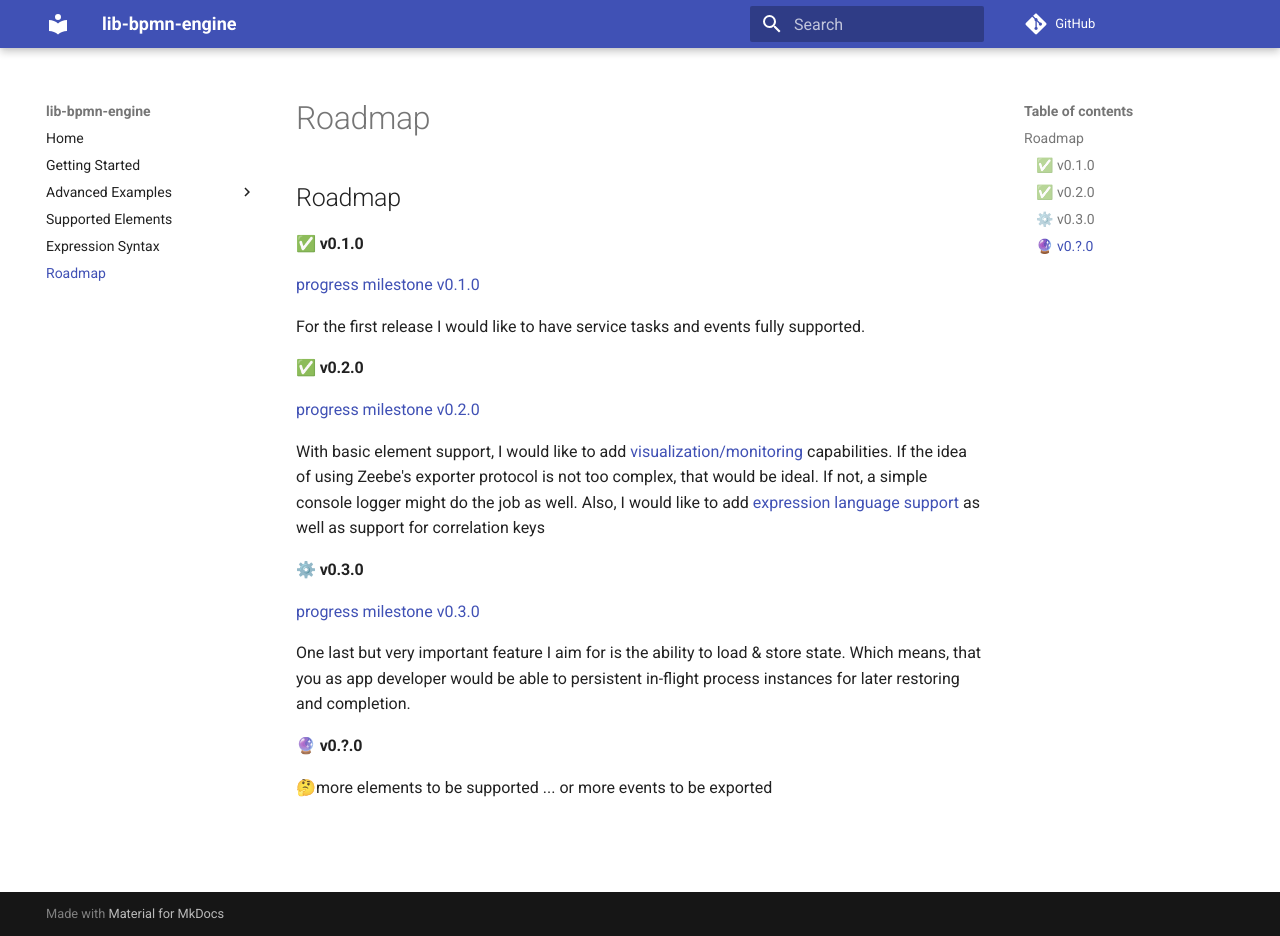
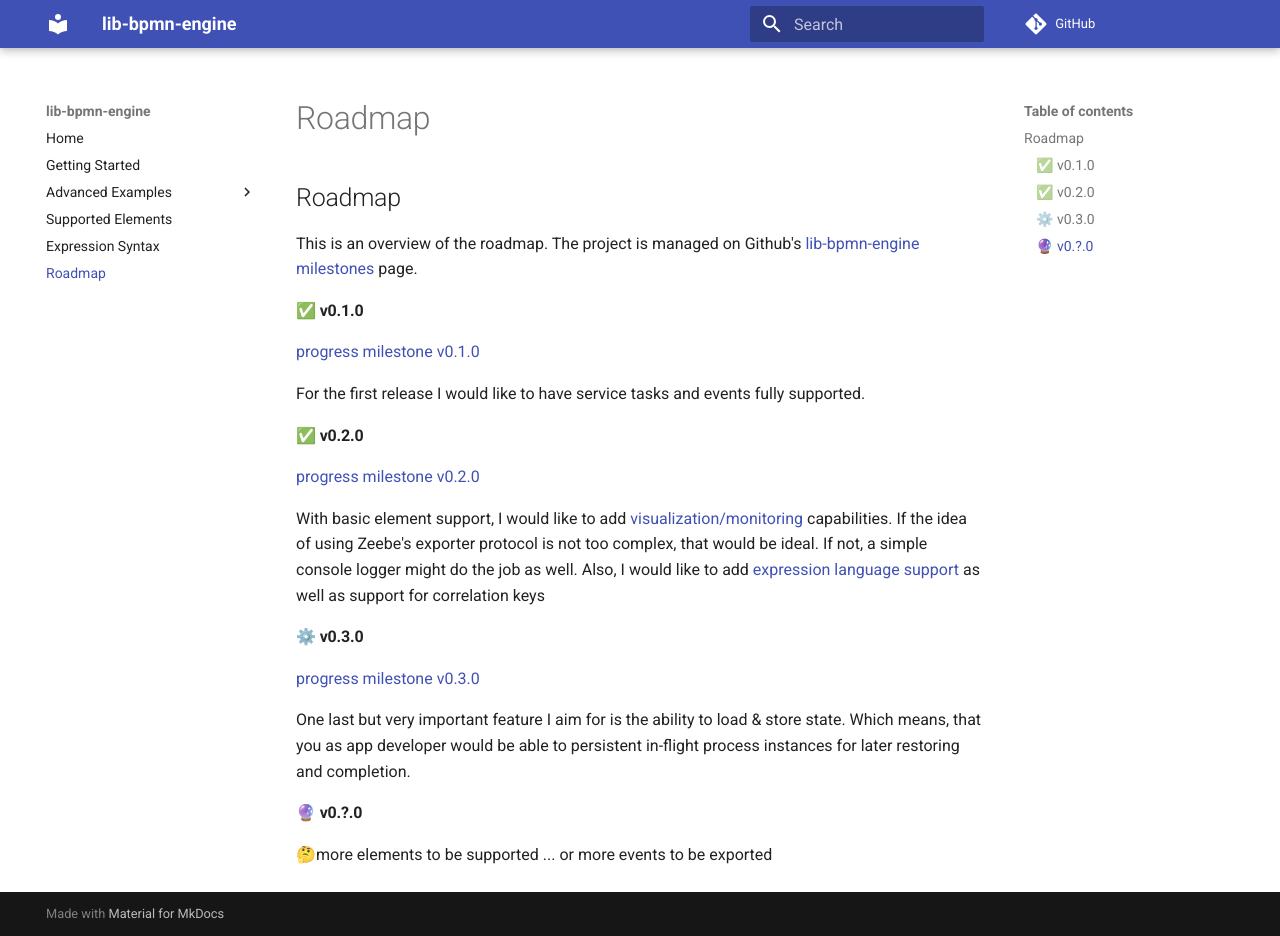
Before and after one commit to nitram509/lib-bpmn-engine, an MkDocs documentation site: the page built from docs/roadmap.md, in a window 1280 px wide and 936 px high. Built offline with MkDocs 1.6.1 and Material for MkDocs 9.7.7, drawn with Linux system fonts in a browser that asks for light colours; comment, search, counter and statistics services are not loaded.

Commit message:
add link

```diff
--- a/docs/roadmap.md
+++ b/docs/roadmap.md
@@ -1,15 +1,18 @@
 ## Roadmap
+
+This is an overview of the roadmap.
+The project is managed on Github's [lib-bpmn-engine milestones](https://github.com/nitram509/lib-bpmn-engine/milestones) page.
 
 #### ✅ v0.1.0
 
-[progress milestone v0.1.0](///github.com/nitram509/lib-bpmn-engine/issues?q=is%3Aopen+is%3Aissue+milestone%3Av0.1.0)
+[progress milestone v0.1.0](///github.com/nitram509/lib-bpmn-engine/issues?q=is%3Aissue+milestone%3Av0.1.0+is%3Aclosed)
 
 For the first release I would like to have service tasks and events fully supported.
 
 
 #### ✅ v0.2.0
 
-[progress milestone v0.2.0](///github.com/nitram509/lib-bpmn-engine/issues?q=is%3Aopen+is%3Aissue+milestone%3Av0.2.0)
+[progress milestone v0.2.0](///github.com/nitram509/lib-bpmn-engine/issues?q=is%3Aissue+milestone%3Av0.2.0+is%3Aclosed)
 
 With basic element support, I would like to add [visualization/monitoring](./advanced-zeebe.md) capabilities.
 If the idea of using Zeebe's exporter protocol is not too complex, that would be ideal.
@@ -19,7 +22,7 @@ Also, I would like to add [expression language support](./expression-syntax.md)
 
 #### ⚙️ v0.3.0
 
-[progress milestone v0.3.0](///github.com/nitram509/lib-bpmn-engine/issues?q=is%3Aopen+is%3Aissue+milestone%3Av0.3.0)
+[progress milestone v0.3.0](///github.com/nitram509/lib-bpmn-engine/issues?q=is%3Aissue+milestone%3Av0.3.0)
 
 One last but very important feature I aim for is the ability to load & store state.
 Which means, that you as app developer would be able to persistent in-flight process instances
```
